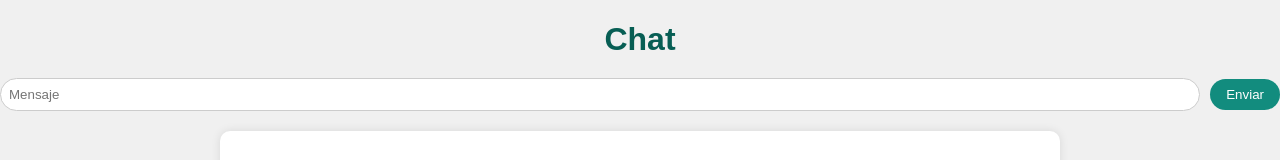
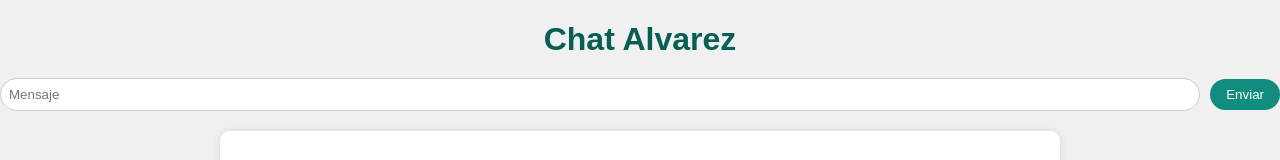
Before and after one commit to chatAldo/chat.github.io, a plain HTML site: page index.html in a window 1280 px wide. Shown: the top 160 px of the page. Drawn offline with Linux system fonts and the light colour scheme; no server answers.

Commit message:
Update index.html

```diff
--- a/index.html
+++ b/index.html
@@ -16,7 +16,7 @@
     <script src="js/init.js"></script>
   </head>
   <body>
-    <h1>Chat</h1>
+    <h1>Chat Alvarez</h1>
     <form action="javascript:agrega();">
       <input id="texto" type="text" required placeholder="Mensaje">
       <button>Enviar</button>
```
